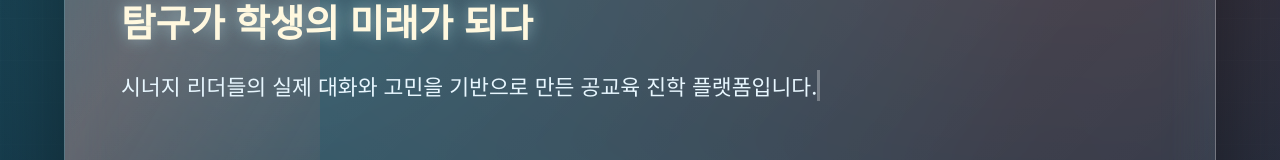
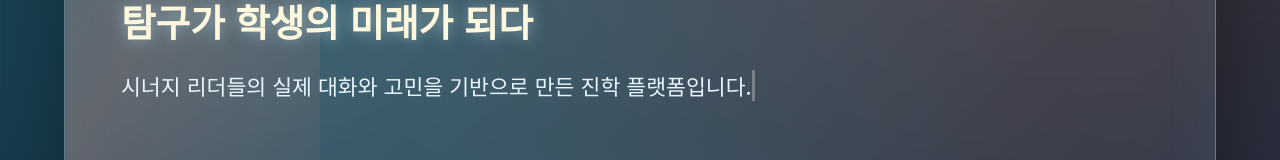
Before and after one commit to PARK-SANGGEUN/synergy-frame, a plain HTML site: page index.html in a window 1280 px wide. Shown: the part 360-520 px from the top of the page. Drawn offline with Linux system fonts and the light colour scheme.

Commit message:
Update index.html

```diff
--- a/index.html
+++ b/index.html
@@ -713,7 +713,7 @@ button{
 </footer>
 
 <script>
-const text='시너지 리더들의 실제 대화와 고민을 기반으로 만든 공교육 진학 플랫폼입니다.';
+const text='시너지 리더들의 실제 대화와 고민을 기반으로 만든 진학 플랫폼입니다.';
 const target=document.getElementById('typing');
 let i=0;
 function type(){ if(i<text.length){ target.textContent+=text.charAt(i); i++; setTimeout(type,55); } }
```
